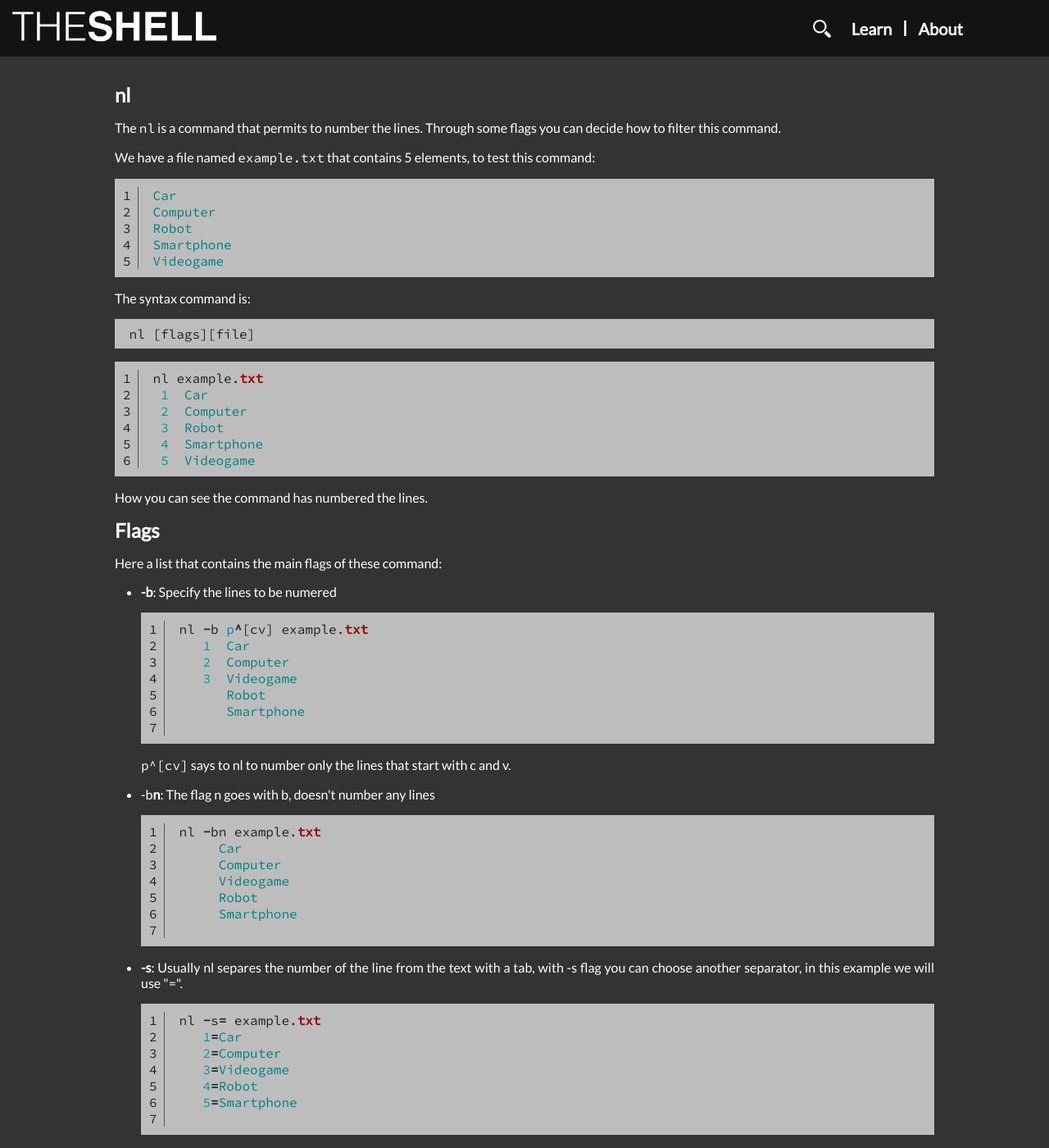
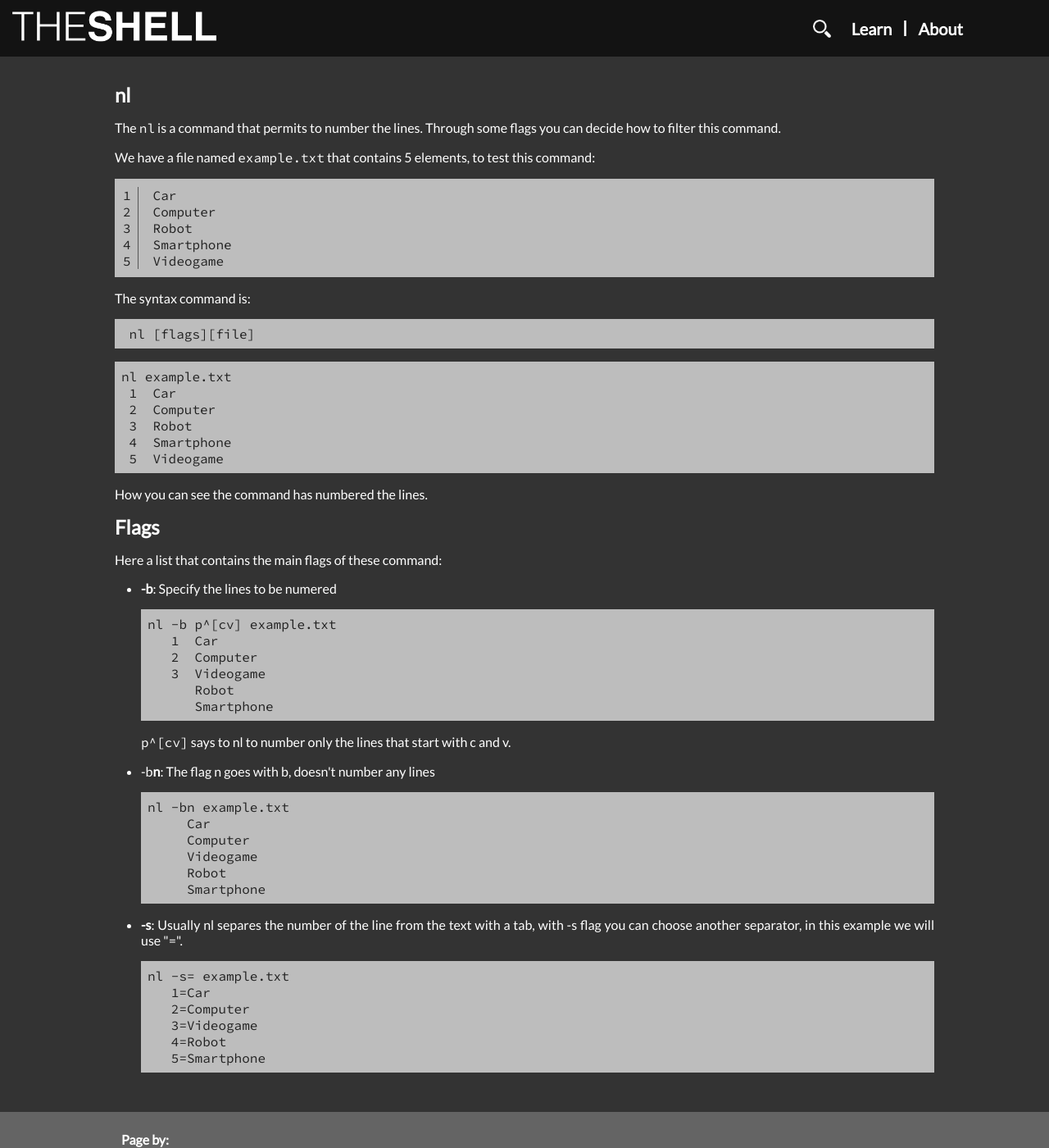
Before and after one commit to bvlj/usi_sa1_theshell_ch, a Jekyll site: the page built from site/pages/cmd/advanced/nl.html, in a window 1280 px wide and 1400 px high. Shown: the whole window at 82% size. Built offline with Jekyll 4.4.1, drawn with Linux system fonts in a browser that asks for light colours; nearby versions of some CDN libraries; comment, search, counter and statistics services are not loaded.

Commit message:
advanced: fix header and pre tag usage
git-svn-id: svn+ssh://atelier.inf.usi.ch/home/bevilj/group-1@105 a672b425-5310-4d7a-af5c-997e18724b81

```diff
--- a/site/pages/cmd/advanced/nl.html
+++ b/site/pages/cmd/advanced/nl.html
@@ -20,14 +19,14 @@ Videogame
 The syntax command is:
 <pre> nl [flags][file] </pre>
 
-{% highlight ruby linenos %}
+<pre>
 nl example.txt
  1  Car
  2  Computer
  3  Robot
  4  Smartphone
  5  Videogame
-{% endhighlight %}
+</pre>
 <p>How you can see the command has numbered the lines.</p>
 
 <h2>Flags</h2>
@@ -36,35 +35,35 @@ nl example.txt
 <ul>
 
   <li> <b>-b</b>: Specify the lines to be numered </li>
-  {% highlight ruby linenos %}
+<pre>
 nl -b p^[cv] example.txt
    1  Car
    2  Computer
    3  Videogame
       Robot
       Smartphone
-  {% endhighlight %}
+</pre>
   <p> <code>p^[cv]</code> says to nl to number only the lines that start with c and v.</p>
 
   <li> -b<b>n</b>: The flag n goes with b, doesn't number any lines </li>
-  {% highlight ruby linenos %}
+<pre>
 nl -bn example.txt
      Car
      Computer
      Videogame
      Robot
      Smartphone
-  {% endhighlight %}
+</pre>
 
   <li> <b>-s</b>: Usually nl separes the number of the line from the text with a tab, with -s flag you can choose another separator, in this example we will use "=". </li>
-  {% highlight ruby linenos %}
+<pre>
 nl -s= example.txt
    1=Car
    2=Computer
    3=Videogame
    4=Robot
    5=Smartphone
-  {% endhighlight %}
+</pre>
 
 </ul>
 </p>
```
Also changed, not shown: other parts of site/pages/cmd/advanced/nl.html (+4 -5 lines), site/pages/cmd/advanced/grep.html (+12 -13 lines), site/pages/cmd/advanced/pipes.html (+8 -9 lines).
